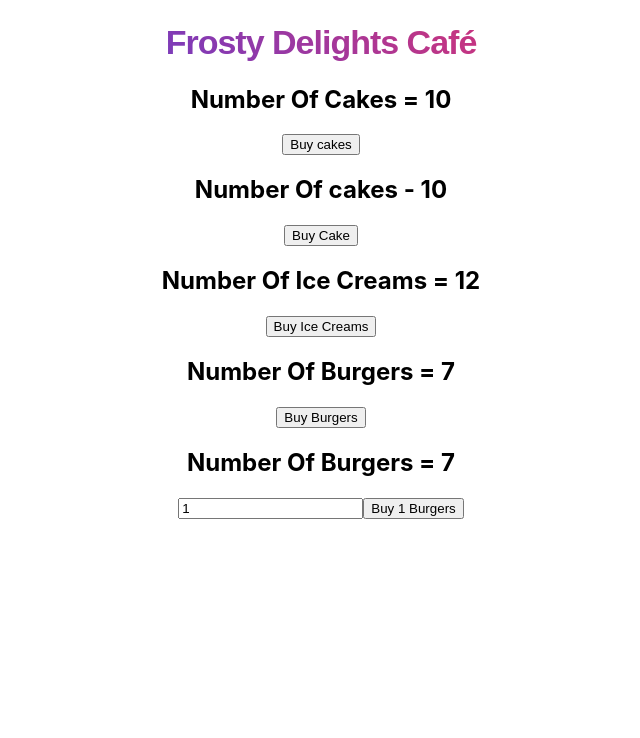
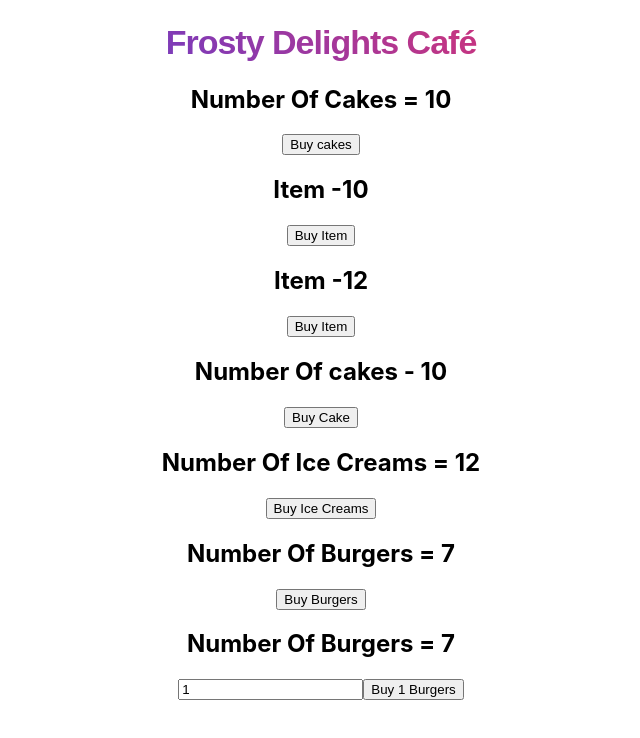
Before and after one commit to amitbilapatte/react-redux-demo, a React (Create React App) app: page / in a window 1280 px wide. Shown: the top 738 px of the page, without its empty margins (319-959 px from the left). Built offline with nearby package versions, Linux system fonts and the light colour scheme.

Commit message:
Use itemContainer and pass 'cake' prop to use it dynamically for both cake and iceCream

```diff
--- a/src/App.js
+++ b/src/App.js
@@ -6,12 +6,15 @@ import HooksCakeContainer from "./components/HooksCakeContainer";
 import IceCreamContainer from "./components/IceCreamContainer";
 import BurgerContainer from "./components/BurgerContainer";
 import BurgersContainer from "./components/BurgersContainer";
+import ItemContainer from "./components/ItemContainer";
 
 function App() {
   return (
     <Provider store={store}>
       <div className="App">
         <CakeContainer />
+        <ItemContainer cake />
+        <ItemContainer />
         <HooksCakeContainer />
         <IceCreamContainer />
         <BurgerContainer />
--- /dev/null
+++ b/src/components/ItemContainer.js
@@ -0,0 +1,30 @@
+import React from "react";
+import { connect } from "react-redux";
+import { buyCake, buyIceCream } from "../redux";
+
+function ItemContainer(props) {
+  return (
+    <div>
+      <h2>Item -{props.item}</h2>
+      <button onClick={props.buyItem}>Buy Item</button>
+    </div>
+  );
+}
+
+const mapStateToProps = (state, ownProps) => {
+  const itemState = ownProps.cake ? state.cake.numOfCakes : state.iceCream.numOfIceCreams;
+  return {
+    item: itemState,
+  };
+};
+
+const mapDispatchToProps = (dispatch, ownProps) => {
+  const dispatchFunction = ownProps.cake ? () => dispatch(buyCake()) : () => dispatch(buyIceCream());
+
+  return {
+    buyItem: dispatchFunction,
+  };
+};
+
+// export default connect(null, mapDispatchToProps)(ItemContainer); //pass null instead of mapStateToProps if you don't want to use it.
+export default connect(mapStateToProps, mapDispatchToProps)(ItemContainer);
--- a/src/redux/index.js
+++ b/src/redux/index.js
@@ -1 +1,2 @@
 export { buyCake } from "./cake/cakeActions";
+export { buyIceCream } from "./iceCream/iceCreamActions";
```
